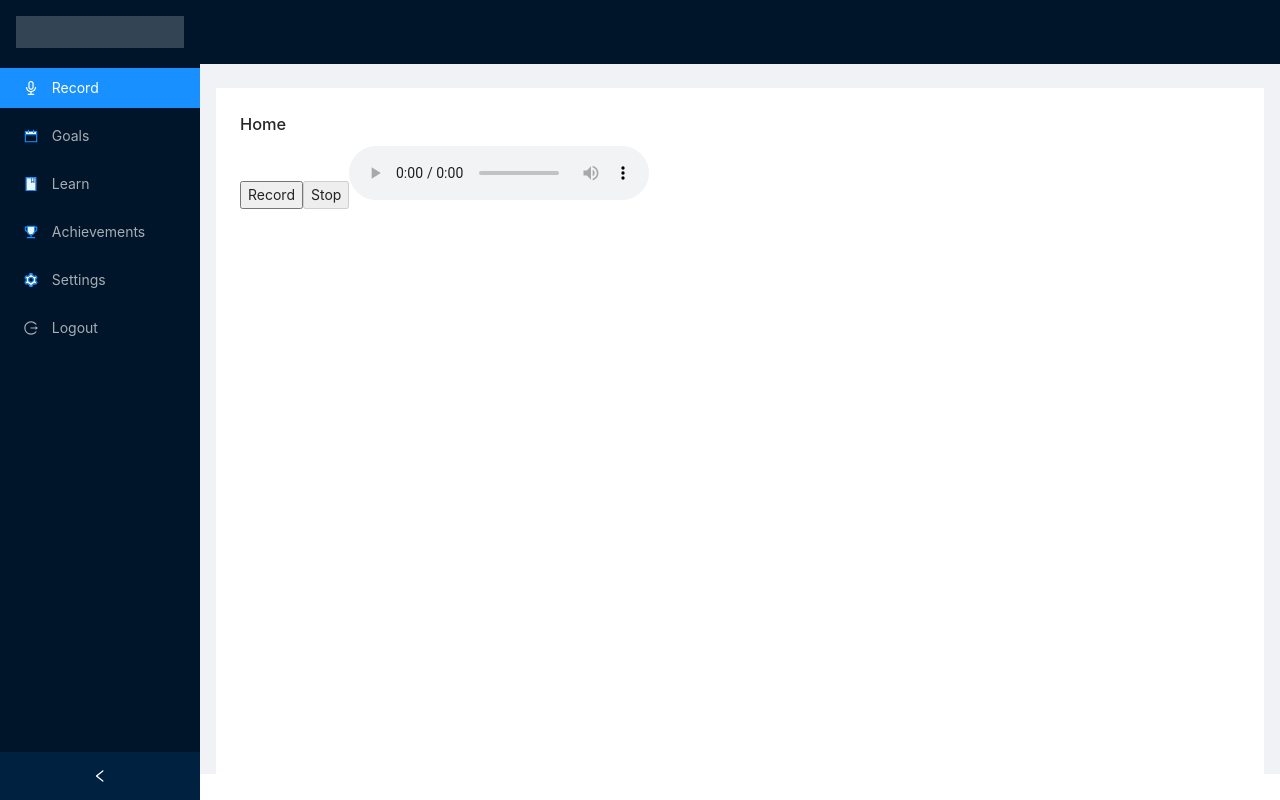
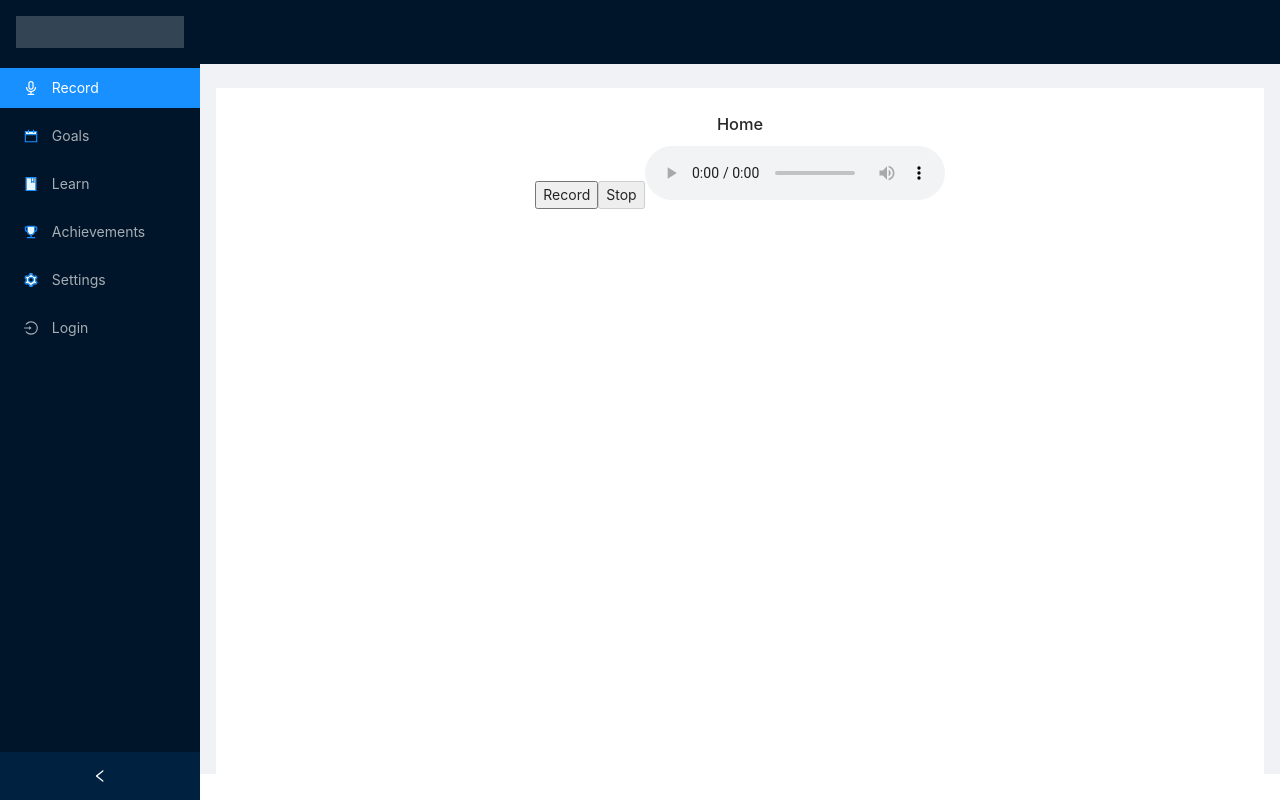
Before and after one commit to echochs1/minute-react, a React (Create React App) app: page / in a window 1280 px wide. Built offline with nearby package versions, Linux system fonts and the light colour scheme; no server answers; what mic-recorder-to-mp3 would draw is missing.

Commit message:
google auth with firebase login working

```diff
--- a/src/App.js
+++ b/src/App.js
@@ -2,16 +2,12 @@
 import './App.css';
 // import ButtonRecord from './components/ButtonRecord';
 import ApplicationRoutes from './config/ApplicationRoutes';
-import {FirebaseProvider} from './firebase/fbContext';
 
 function App() {
   return (
-    <FirebaseProvider>
+    <div className="App">
       <ApplicationRoutes />
-    </FirebaseProvider>
-    // <div className="App">
-    //   <ApplicationRoutes />
-    // </div>
+    </div>
   );
 }
 
--- a/src/components/layouts/Sidebar.js
+++ b/src/components/layouts/Sidebar.js
@@ -5,7 +5,7 @@
 // https://reactrouter.com/docs/en/v6
 // https://reactrouter.com/docs/en/v6/getting-started/tutorial
 
-import React from "react";
+import React, {useContext} from "react";
 import { Menu } from "antd";
 import {
     AudioOutlined,
@@ -14,9 +14,13 @@ import {
     TrophyTwoTone,
     SettingTwoTone,
     LogoutOutlined,
+    LoginOutlined
 } from '@ant-design/icons';
 // import { ReactComponent as Logo } from './src/assets/images/logo-blue-teal.svg';
 import { useNavigate } from "react-router-dom";
+import { signInWithPopup, GoogleAuthProvider, signOut } from 'firebase/auth';
+import { auth, provider } from '../../firebase/fbConfig';
+import { FirebaseContext } from "../../firebase/fbContext";
 
 const SidebarNav = () => {
     const history = useNavigate();
@@ -38,11 +42,53 @@ const SidebarNav = () => {
     }
 
     const handleSettingClick = () => {
-        history("/setting");
+        history("/settings");
     }
 
     const handleLogoutClick = () => {
+        fbSignOut();
         history("/");
+    }
+    const handleLoginClick = () => {
+        fbSignIn();
+        history("/");
+    }
+
+    const {authUser} = useContext(FirebaseContext);
+    console.log(authUser);
+    const navigate = useNavigate();
+
+    const fbSignIn = async () => {
+        provider.setCustomParameters({ prompt: 'select_account' });
+        signInWithPopup(auth, provider)
+            .then((result) => {
+                // This gives you a Google Access Token. You can use it to access the Google API.
+                const credential = GoogleAuthProvider.credentialFromResult(result);
+                const token = credential.accessToken;
+                // The signed-in user info.
+                const user = result.user;
+                // redux action? --> dispatch({ type: SET_USER, user });
+                console.log("Logged in with Google: "+user);
+                navigate('/settings');
+            })
+            .catch((error) => {
+                // Handle Errors here.
+                const errorCode = error.code;
+                const errorMessage = error.message;
+                // The email of the user's account used.
+                const email = error.email;
+                // The AuthCredential type that was used.
+                const credential = GoogleAuthProvider.credentialFromError(error);
+                console.log("Error with Google log-in: "+errorMessage);
+            });
+    };
+
+    const fbSignOut = () => {
+        signOut(auth).then(() => {
+            // Sign-out successful.
+            console.log("logged out");
+            navigate("/");
+        })
     }
 
     return (
@@ -69,10 +115,17 @@ const SidebarNav = () => {
                     <SettingTwoTone />
                     <span> Settings</span>
                 </Menu.Item>
-                <Menu.Item key="6" onClick={handleLogoutClick}>
-                    <LogoutOutlined />
-                    <span> Logout</span>
-                </Menu.Item>
+                {authUser.loggedIn ?
+                    <Menu.Item key="6" onClick={handleLogoutClick}>
+                        <LogoutOutlined />
+                        <span> Logout</span>
+                    </Menu.Item>
+                    :
+                    <Menu.Item key="6" onClick={handleLoginClick}>
+                        <LoginOutlined />
+                        <span> Login</span>
+                    </Menu.Item>
+                }
             </Menu>
         </div>
     )
--- a/src/components/pages/SettingsPage.js
+++ b/src/components/pages/SettingsPage.js
@@ -1,9 +1,12 @@
-import React from "react";
+import React, {useState, useContext} from "react";
+import { FirebaseContext } from "../../firebase/fbContext";
 
 const Settings = () => {
+    const {authUser} = useContext(FirebaseContext);
     return (
         <div>
             <h1>Settings</h1>
+            <h3>Logged in as: {authUser.email ? authUser.email : "none"}</h3>
         </div>
     );
 }
--- a/src/config/ApplicationRoutes.js
+++ b/src/config/ApplicationRoutes.js
@@ -2,7 +2,7 @@
 // https://medium.com/wesionary-team/how-to-implement-ant-design-with-react-7d21b6e261cc
 // https://github.com/SudeepTimalsina/ReactAnt/blob/master/src/config/ApplicationRoutes.tsx
 
-import React, { useState } from "react";
+import React, { useState, useContext } from "react";
 import { Route, Routes, Navigate, useNavigate } from "react-router-dom";
 import Home from "../components/pages/HomePage";
 import Record from "../components/pages/RecordOptionsPage";
@@ -14,19 +14,15 @@ import PageNotFound from "../components/pages/PageNotFound";
 
 import { Layout } from "antd";
 import SidebarNav from "../components/layouts/Sidebar";
-// import app from '../firebase/fbConfig';
+// import { signInWithPopup, GoogleAuthProvider, signOut } from 'firebase/auth';
+// import { auth, provider } from '../firebase/fbConfig';
+import { FirebaseContext } from "../firebase/fbContext";
 
 const { Header, Sider, Content } = Layout;
 
 const ApplicationRoutes = () => {
     const [collapsed, setCollapsed] = useState(false);
-    const navigate = useNavigate();
-
-    // const fbSignOut = () => {
-    //     app.auth().signOut();
-    //     navigate("/");
-    // }
-
+    const {authUser} = useContext(FirebaseContext);
     return (
         <Layout>
             <Sider collapsible collapsed={collapsed} onCollapse={setCollapsed} >
@@ -42,10 +38,13 @@ const ApplicationRoutes = () => {
                         <Route path="goal" element={<Goals />} />
                         <Route path="/learn" element={<Learn />} />
                         <Route path="/achievement" element={<Achievements />} />
-                        <Route path="/setting" element={<Settings />} />
+                        <Route path="/settings" element={<Settings />} />
                         {/* Check if user is logged in, click log out to redirect to home page
                             If user is not logged in, show log in tab */}
-                        {/* <Route path="/logout" component={() => fbSignOut()} /> */}
+                        {authUser.loggedIn == false ?
+                        <Route path="/logout" component={() => <Navigate to="/"/>} />
+                        : <Route path="/login" component={() => <Navigate to="/"/>}/>
+                        }
                         <Route path="*" element={<PageNotFound/>} />
                     </Routes>
                 </Content>
--- a/src/firebase/fbConfig.js
+++ b/src/firebase/fbConfig.js
@@ -1,8 +1,9 @@
 //  import * as firebase from 'firebase';
 import { initializeApp } from "firebase/app";
 import { getDatabase } from "firebase/database";
-import { getAnalytics } from "firebase/analytics";
-import { getAuth } from "firebase/auth";
+// import { getAnalytics } from "firebase/analytics";
+import { getAuth, signInWithPopup, GoogleAuthProvider, signOut } from 'firebase/auth';
+import { useNavigate } from "react-router-dom";
 
 // Your web app's Firebase configuration
 // For Firebase JS SDK v7.20.0 and later, measurementId is optional
@@ -18,11 +19,43 @@ const firebaseConfig = {
 };
 console.log(firebaseConfig);
 
-
 // Initialize Firebase
 const app = initializeApp(firebaseConfig);
+export const auth = getAuth(app);
+export const provider = new GoogleAuthProvider();
 export const db = getDatabase(app);
-export const analytics = getAnalytics(app);
-export const auth = getAuth(app);
-// export default { app, db, analytics, auth };
-// export default app;
+// export const analytics = getAnalytics(app);
+
+// const navigate = useNavigate();
+// export const fbSignIn = async () => {
+//     provider.setCustomParameters({ prompt: 'select_account' });
+//     signInWithPopup(auth, provider)
+//         .then((result) => {
+//             // This gives you a Google Access Token. You can use it to access the Google API.
+//             const credential = GoogleAuthProvider.credentialFromResult(result);
+//             const token = credential.accessToken;
+//             // The signed-in user info.
+//             const user = result.user;
+//             // redux action? --> dispatch({ type: SET_USER, user });
+//             console.log("Logged in with Google: "+user);
+//             navigate('/setting');
+//         })
+//         .catch((error) => {
+//             // Handle Errors here.
+//             const errorCode = error.code;
+//             const errorMessage = error.message;
+//             // The email of the user's account used.
+//             const email = error.email;
+//             // The AuthCredential type that was used.
+//             const credential = GoogleAuthProvider.credentialFromError(error);
+//             console.log("Error with Google log-in: "+errorMessage);
+//         });
+// };
+
+// export const fbSignOut = () => {
+//     signOut(auth).then(() => {
+//         // Sign-out successful.
+//         console.log("logged out");
+//         navigate("/");
+//     })
+// }
--- a/src/firebase/fbContext.js
+++ b/src/firebase/fbContext.js
@@ -1,6 +1,5 @@
 import React, {useState, useEffect, createContext} from 'react';
 import {auth} from './fbConfig';
-//  import { getAuth, signInAnonymously } from "firebase/auth";
 
 export const FirebaseContext = createContext();
 
@@ -13,11 +12,10 @@ export const FirebaseProvider = ({children}) => {
             authUser => {
                 authUser
                 ? setAuthUser({loggedIn:true, uid: authUser.uid, email:authUser.email})
-                //   : app.auth.signInAnonymously(auth)
+                //   : auth.signInAnonymously(auth)
                 //   .then(() => {app.auth.onAuthStateChanged(anonUser =>
                 // setAuthUser({loggedIn:false, uid:anonUser.uid, email:null}))});
                 : setAuthUser({loggedIn:false, uid:null, email:null});
-                console.log(authUser);
           },
        );
     }, []);
--- a/src/index.js
+++ b/src/index.js
@@ -7,6 +7,7 @@ import reportWebVitals from './reportWebVitals';
 import { createStore } from 'redux';
 import { Provider } from 'react-redux';
 import reducer from './store/reducer';
+import {FirebaseProvider} from './firebase/fbContext';
 
 const store = createStore(reducer);
 
@@ -17,11 +18,13 @@ const app = (
 );
 
 ReactDOM.render(
-  <React.StrictMode>
-    <BrowserRouter>
-      <App />
-    </BrowserRouter>
-  </React.StrictMode>,
+  // <React.StrictMode>
+  <FirebaseProvider>
+      <BrowserRouter>
+        <App />
+      </BrowserRouter>
+  </FirebaseProvider>,
+  // </React.StrictMode>,
   document.getElementById('root')
 );
 
```
